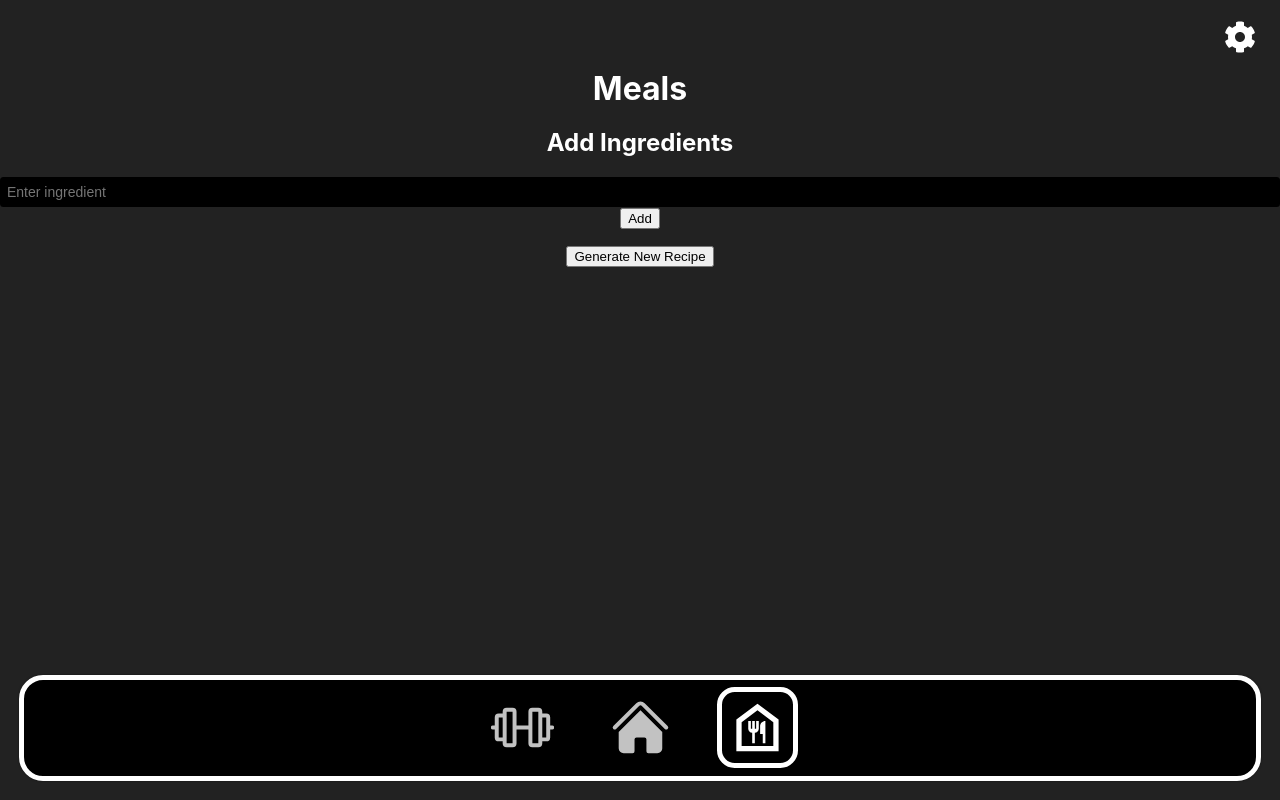
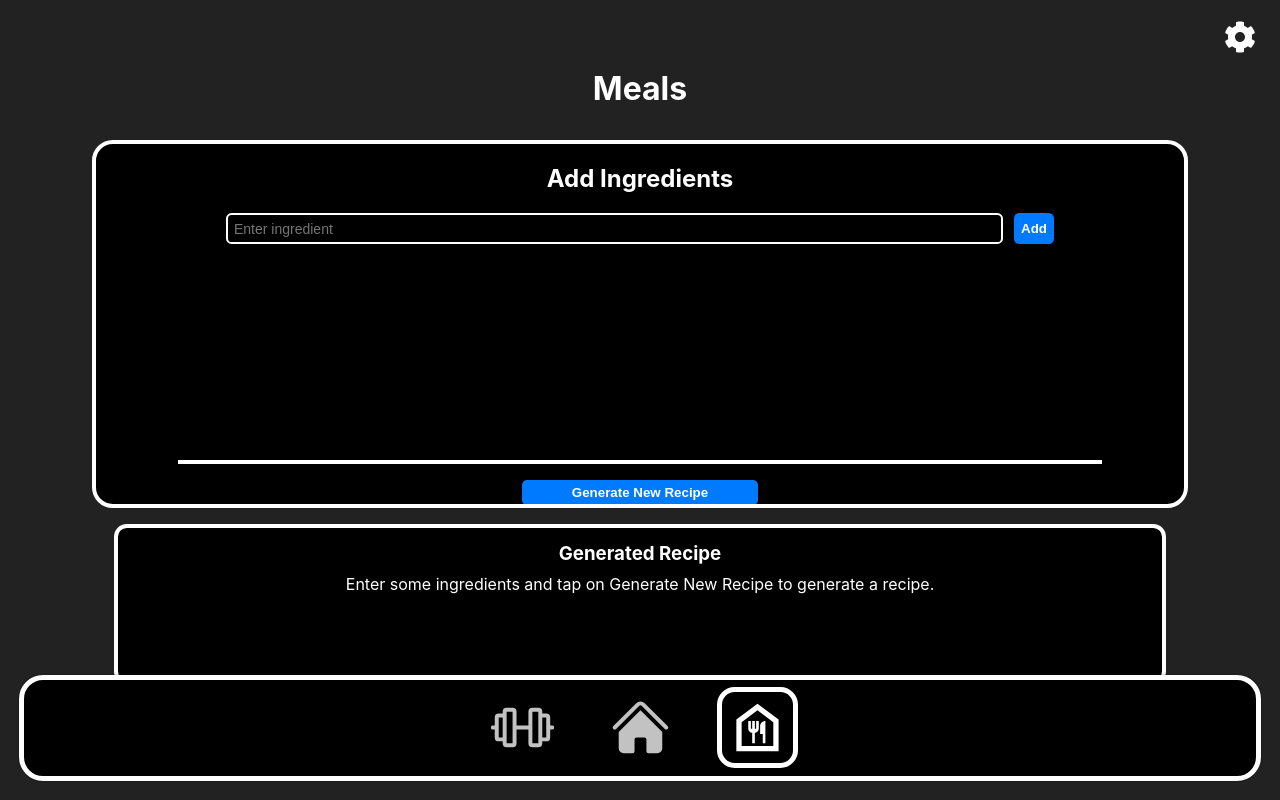
Before and after one commit to Queens-Dev-Den/QHacks, a React (Create React App) app in the folder frontend/: page /meals in a window 1280 px wide. Built offline with nearby package versions, Linux system fonts and the light colour scheme; sample sign-in values are in the browser's storage.

Commit message:
Final Commit

```diff
--- a/frontend/src/components/mealspage/RecipeAI.css
+++ b/frontend/src/components/mealspage/RecipeAI.css
@@ -0,0 +1,122 @@
+.recipe-container {
+    display: flex;
+    flex-direction: column;
+    background-color: black;
+    border: 0.3em solid white;
+    border-radius: 1.3em;
+    margin-top: 2em;
+    width: 85%;
+    align-self: center;
+    height: 45vh;
+    white-space: nowrap; /* Prevent text from wrapping */
+    overflow: hidden; /* Hide overflow */
+    text-overflow: ellipsis; /* Show ellipsis (...) for overflow text */
+}
+
+.ingredient-input-group {
+    display: flex;
+    justify-content: center;
+    gap: 0.7em;
+}
+
+.ingredient-input {
+    border: 0.2em solid white;
+    background-color: black;
+    width: 70%;
+    padding: 0.4em;
+    border-radius: 0.4em;
+    color: white;
+}
+
+.ingredient-button {
+    border-radius: 0.4em;
+    padding: .5em;
+    background-color: #007bff;
+    color: white;
+    font-weight: 600;
+    border: none;
+}
+
+.generate-button {
+    background-color: #007bff;
+    color: white;
+    font-weight: 600;
+    border: none;
+    padding: 5px 50px; /* Add some padding */
+    border-radius: 5px; /* Optional: Add rounded corners */
+    cursor: pointer; /* Change cursor on hover */
+    align-self: center; /* Center the button horizontally */
+    margin-top: 0em; /* Push the button to the bottom */
+    margin-bottom: 1em;
+  }
+
+.generated-recipe {
+    background-color: black;
+    border: 0.3em solid white;
+    border-radius: 0.8em;
+    width: 80%;
+    height: 19vh;
+    margin-top: 1em;
+    overflow: hidden;
+    overflow-y: scroll;
+    padding-left: 0.65em;
+    padding-right: 0.65em;
+}
+
+.recipe-ai {
+    display: flex;
+    flex-direction: column;
+    align-items: center;
+}
+
+.gen-rec-title {
+    margin-top: 0.7em;
+    margin-bottom: 0.5em;;
+}
+
+.gen-rec {
+    margin-top: 0;
+}
+
+.delete-button {
+    position: absolute;
+    top: 0.225em;
+    right: 0.3em;
+    background-color: rgb(160, 0, 0);
+    color: white;
+    border: none;
+    border-radius: 0.3em;
+    width: 1em;
+    height: 1em;
+    cursor: pointer;
+    display: flex;
+    align-items: center;
+    justify-content: center;
+    font-size: 1.4em;
+ }
+
+ .ingredients-list {
+    display: flex;
+    justify-content: center;
+ }
+
+.ingrelist {
+    list-style: none;
+    width: 85%;
+    padding-left: 0;
+    border-bottom: 0.3em solid white;
+    height: 25vh;
+    overflow: scroll;
+}
+
+.ingredient {
+    position: relative;
+    border: 0.2em solid white;
+    display: flex;
+    padding: 0.4em;
+    margin: .5em 0.3em;
+    border-radius: 0.4em;
+    font-weight: 600;
+    text-wrap: nowrap;
+    overflow: hidden;
+}
--- a/frontend/src/components/mealspage/RecipeAI.js
+++ b/frontend/src/components/mealspage/RecipeAI.js
@@ -4,7 +4,7 @@ import './RecipeAI.css';
 const RecipeAI = () => {
   const [ingredients, setIngredients] = useState([]);
   const [ingredient, setIngredient] = useState('');
-  const [generatedRecipe, setGeneratedRecipe] = useState('');
+  const [generatedRecipe, setGeneratedRecipe] = useState('Enter some ingredients and tap on Generate New Recipe to generate a recipe.');
 
   const addIngredient = () => {
     if (ingredient.trim()) {
@@ -17,66 +17,60 @@ const RecipeAI = () => {
     setIngredients(ingredients.filter((_, i) => i !== index));
   };
 
-  const generateRecipe = async () => {
-    const prompt = `Create a recipe using the following ingredients: ${ingredients.join(', ')}`;
-    console.log('Generating recipe with prompt:', prompt);
-
+  const handleSubmit = async () => {
     try {
-      const response = await fetch('https://api.openai.com/v1/engines/davinci-codex/completions', {
+      const response = await fetch(`${process.env.REACT_APP_BACKEND_SERVER_URL}/api/gpt/meal-feedback`, {
         method: 'POST',
         headers: {
           'Content-Type': 'application/json',
         },
-        body: JSON.stringify({
-          prompt,
-          max_tokens: 150
-        })
+        body: JSON.stringify({ mealData: ingredients }), // Assuming mealData is similar to ingredients
       });
 
-      if (response.ok) {
-        const data = await response.json();
-        console.log('Generated recipe:', data.choices[0].text);
-        setGeneratedRecipe(data.choices[0].text);
-      } else {
-        console.error('Failed to generate recipe');
+      if (!response.ok) {
+        throw new Error('Failed to fetch recipe');
       }
+
+      const data = await response.json();
+      setGeneratedRecipe(data.message);
     } catch (error) {
-      console.error('Error generating recipe:', error);
+      console.error('Error fetching recipe:', error);
     }
   };
 
   return (
+    <div className='recipe-ai'>
     <div className="recipe-container">
       <h2>Add Ingredients</h2>
       <form className="recipe-form" onSubmit={(e) => { e.preventDefault(); addIngredient(); }}>
-        <div className="input-group">
+        <div className="ingredient-input-group">
           <input
+          className='ingredient-input'
             type="text"
             value={ingredient}
             onChange={(e) => setIngredient(e.target.value)}
             placeholder="Enter ingredient"
             required
           />
-          <button type="button" onClick={addIngredient}>Add</button>
+          <button className="ingredient-button" type="button" onClick={addIngredient}>Add</button>
         </div>
         <div className="ingredients-list">
-          <ul>
+          <ul className='ingrelist'>
             {ingredients.map((ing, index) => (
-              <li key={index}>
+              <li className='ingredient' key={index}>
                 {ing}
                 <button type="button" className="delete-button" onClick={() => deleteIngredient(index)}>X</button>
               </li>
             ))}
           </ul>
         </div>
-        <button type="button" className="generate-button" onClick={generateRecipe}>Generate New Recipe</button>
       </form>
-      {generatedRecipe && (
+      <button type="button" className="generate-button" onClick={handleSubmit}>Generate New Recipe</button>
+    </div>
         <div className="generated-recipe">
-          <h3>Generated Recipe</h3>
-          <p>{generatedRecipe}</p>
+          <h3 className='gen-rec-title'>Generated Recipe</h3>
+          <p className='gen-rec'>{generatedRecipe}</p>
         </div>
-      )}
     </div>
   );
 };
--- a/frontend/src/styles/MealsPage.css
+++ b/frontend/src/styles/MealsPage.css
@@ -9,12 +9,3 @@
 .meals-title {
     margin-bottom: 0;
 }
-
-.progress-rings {
-    display: flex;
-    justify-content: center;
-    flex-direction: row;
-    position: relative;
-    width: 100%;
-    height: 10.5em;
-}
```
Also changed, not shown: 1 other file (tests, documents, lock files or other folders).
